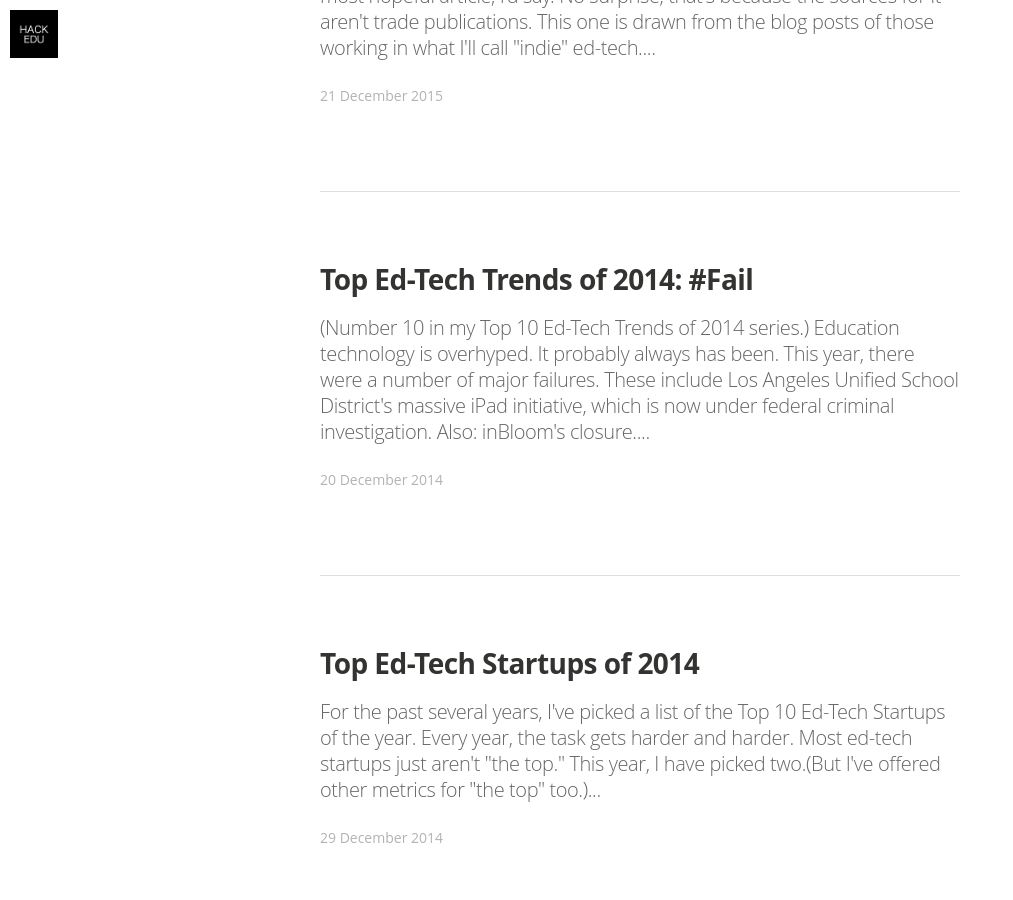
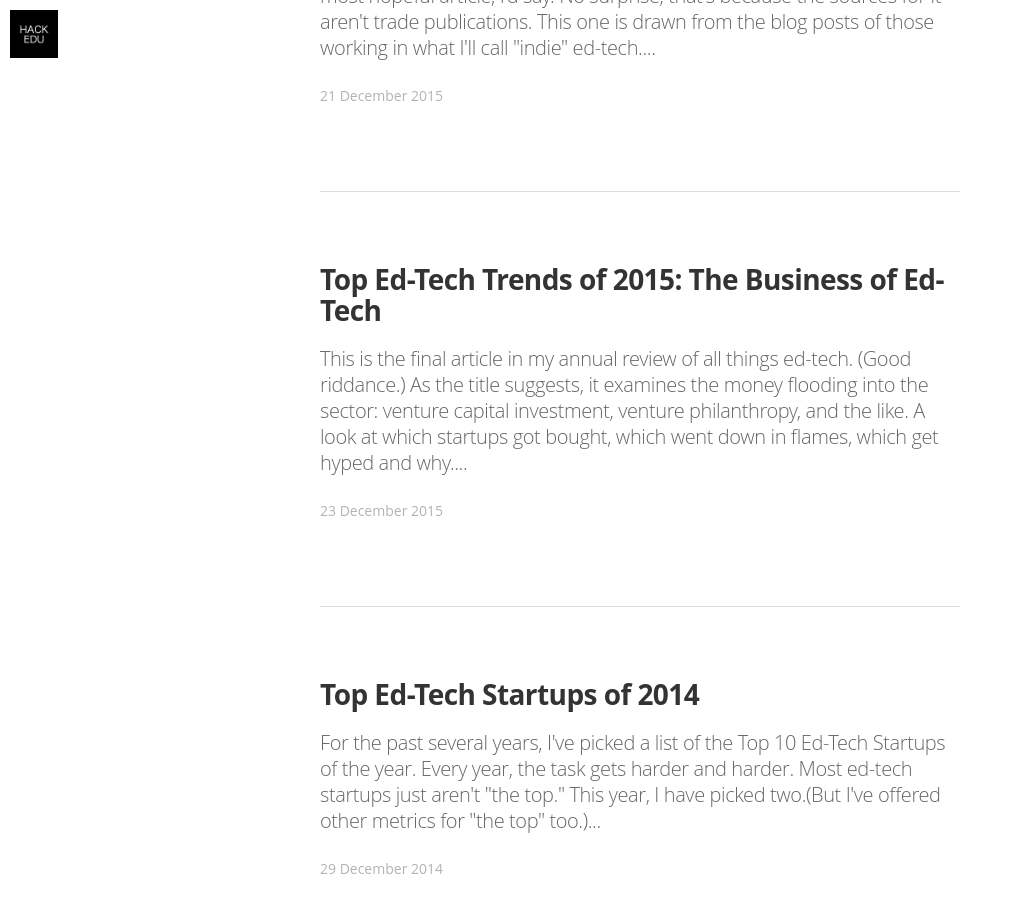
Before and after one commit to HackEducation/Writing, a Jekyll site: the page built from index.html, in a window 1280 px wide and 900 px high, scrolled down 17765 px. Shown: the whole window, without its empty margins (0-1013 px from the left). Built offline with Jekyll 4.4.1, drawn with Linux system fonts in a browser that asks for light colours; nearby versions of some CDN libraries; some web fonts are replaced; Markdown is read by kramdown in place of the engine named in the settings; the list of posts is cut into pages by our own code.

Commit message:
updated index

```diff
--- a/index.html
+++ b/index.html
@@ -1051,20 +1051,16 @@ layout: default
 
         <article class="post" itemscope itemtype="http://schema.org/BlogPosting" role="article">
           <div class="article-item">
-
             <header class="post-header">
-              <h2 class="post-title" itemprop="name"><a href="http://2014trends.hackeducation.com/fail.html" itemprop="url">Top Ed-Tech Trends of 2014: #Fail</a></h2>
+              <h2 class="post-title" itemprop="name"><a href="http://hackeducation.com/2015/12/23/trends-business/" itemprop="url">Top Ed-Tech Trends of 2015: The Business of Ed-Tech</a></h2>
             </header>
-
             <section class="post-excerpt" itemprop="description">
-              <p>(Number 10 in my Top 10 Ed-Tech Trends of 2014 series.) Education technology is overhyped. It probably always has been. This year, there were a number of major failures. These include Los Angeles Unified School District's massive iPad initiative, which is now under federal criminal investigation. Also: inBloom's closure....</p>
+              <p>This is the final article in my annual review of all things ed-tech. (Good riddance.) As the title suggests, it examines the money flooding into the sector: venture capital investment, venture philanthropy, and the like. A look at which startups got bought, which went down in flames, which get hyped and why....</p>
             </section>
-
             <div class="post-meta">
-              <time datetime="20 December 2014">20 December 2014</time>
+              <time datetime="23 December 2015">23 December 2015</time>
   <!--            <span class="post-tags-set">on <span class="post-tag-">, <a href="/tag/"></a></span></span>-->
             </div>
-
           <div>
         </article>
 
```
